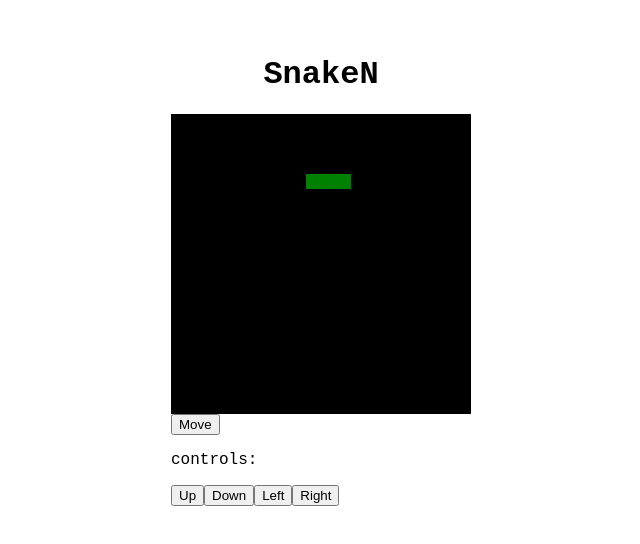
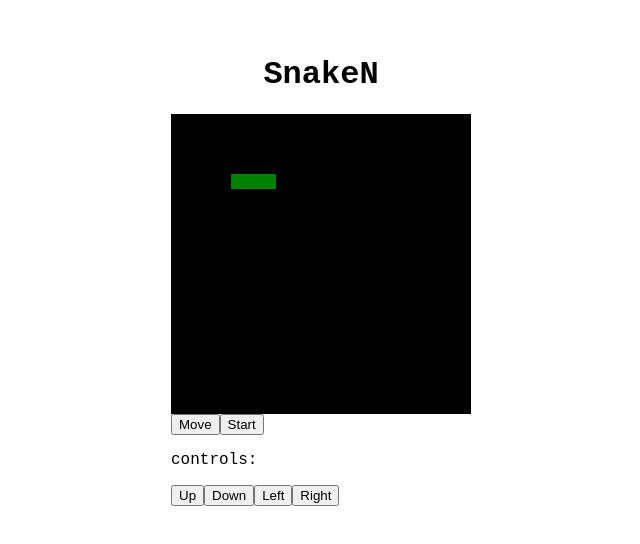
Before and after one commit to rawjrk/waf-task, a React (Vite) app in the folder client/: page /gameplay in a window 1280 px wide. Shown: the part 130-674 px from the top of the page, without its empty margins (319-959 px from the left). Built offline with nearby package versions, Linux system fonts and the light colour scheme.

Commit message:
added pause to the game

```diff
--- a/client/src/routes/gameplay.jsx
+++ b/client/src/routes/gameplay.jsx
@@ -1,10 +1,11 @@
-import { useEffect } from 'react'
+import { useState, useEffect } from 'react'
 import { useSnake } from '../hooks/useSnake'
 import Screen from '../components/Screen'
 
 export default function Game() {
   const screen = { width: 20, height: 20 }
   let tickTime = 1000
+  const [paused, setPaused] = useState(true)
 
   const initPosition = [
     [6, 4],
@@ -21,7 +22,7 @@ export default function Game() {
 
   useEffect(() => {
     const interval = setInterval(() => {
-      move()
+      if (!paused) move()
     }, tickTime)
     return () => clearInterval(interval)
   })
@@ -35,6 +36,9 @@ export default function Game() {
       <Screen width={screen.width} height={screen.height} snake={position} />
 
       <button onClick={move}>Move</button>
+      <button onClick={() => setPaused(!paused)}>
+        {paused ? 'Start' : 'Pause'}
+      </button>
       <div>
         <p>controls:</p>
       </div>
```
